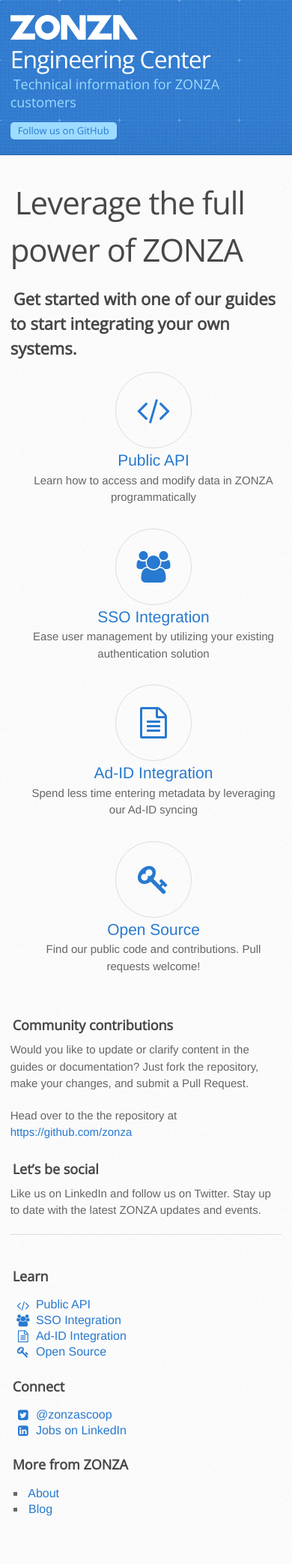
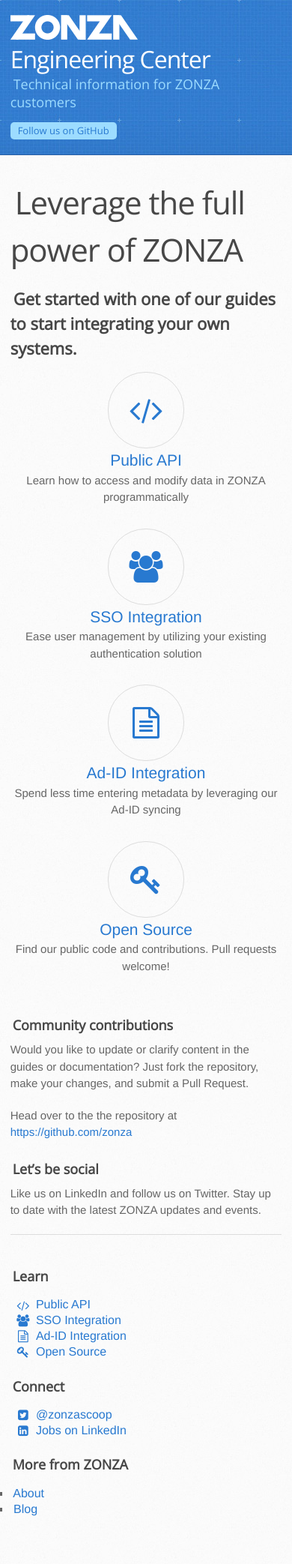
Before and after one commit to zonza/zonza.github.io, a Jekyll site: the page built from index.md, in a window 390 px wide. Shown: the whole page at 75% size. Built offline with Jekyll 4.4.1, drawn with Linux system fonts in a browser that asks for light colours; nearby versions of some CDN libraries.

Commit message:
Fix responsive problem

```diff
--- a/stylesheets/stylesheet.css
+++ b/stylesheets/stylesheet.css
@@ -937,6 +937,10 @@
     margin-left: 0;
     content: none;
   }
+
+  ul {
+      padding-left: 0;
+  }
 }
 
 /* Mobile Landscape Size to Tablet Portrait (devices and browsers) */
```
